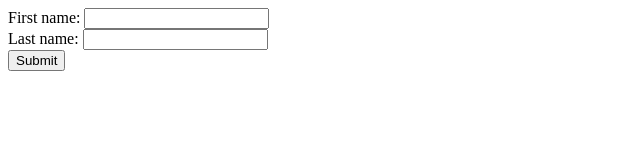
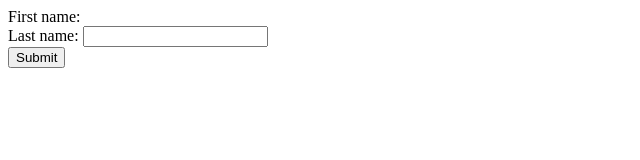
Before and after one commit to maenerosa/javascript-events, a plain HTML site: page index.html in a window 1280 px wide. Shown: the whole page, without its empty margins (0-640 px from the left). Drawn offline with Linux system fonts and the light colour scheme.

Commit message:
updated html file

```diff
--- a/index.html
+++ b/index.html
@@ -11,7 +11,6 @@
     <form>
       <div>
         <label for="fname">First name: </label>
-        <input id="fname" type="text" />
       </div>
       <div>
         <label for="lname">Last name: </label>
```
